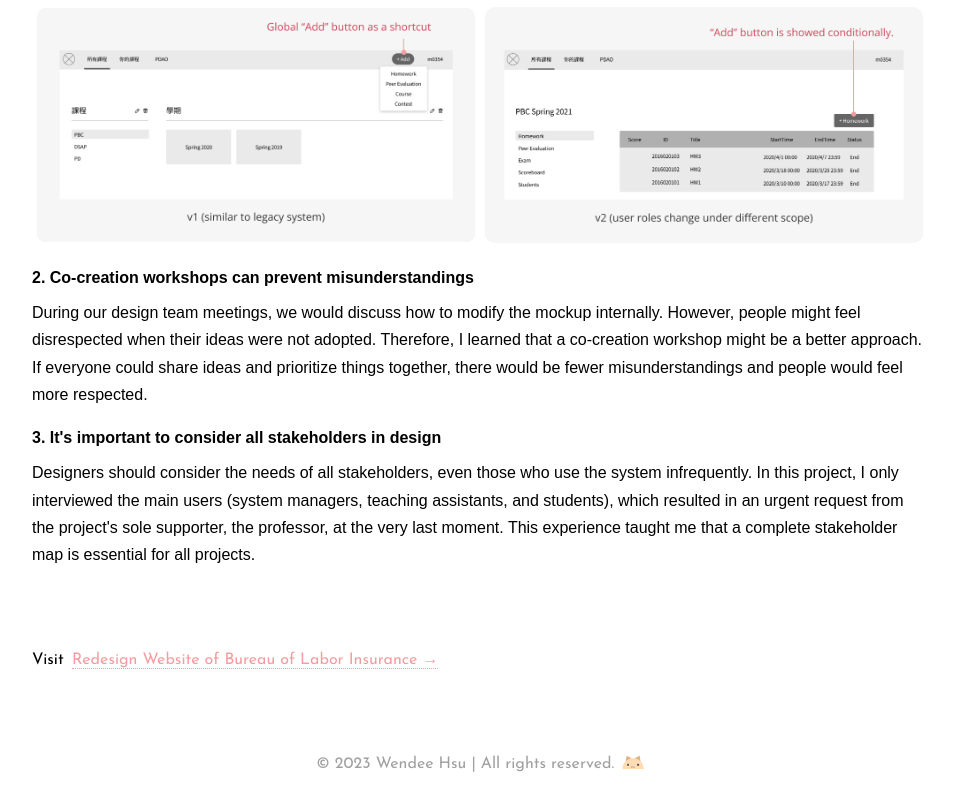
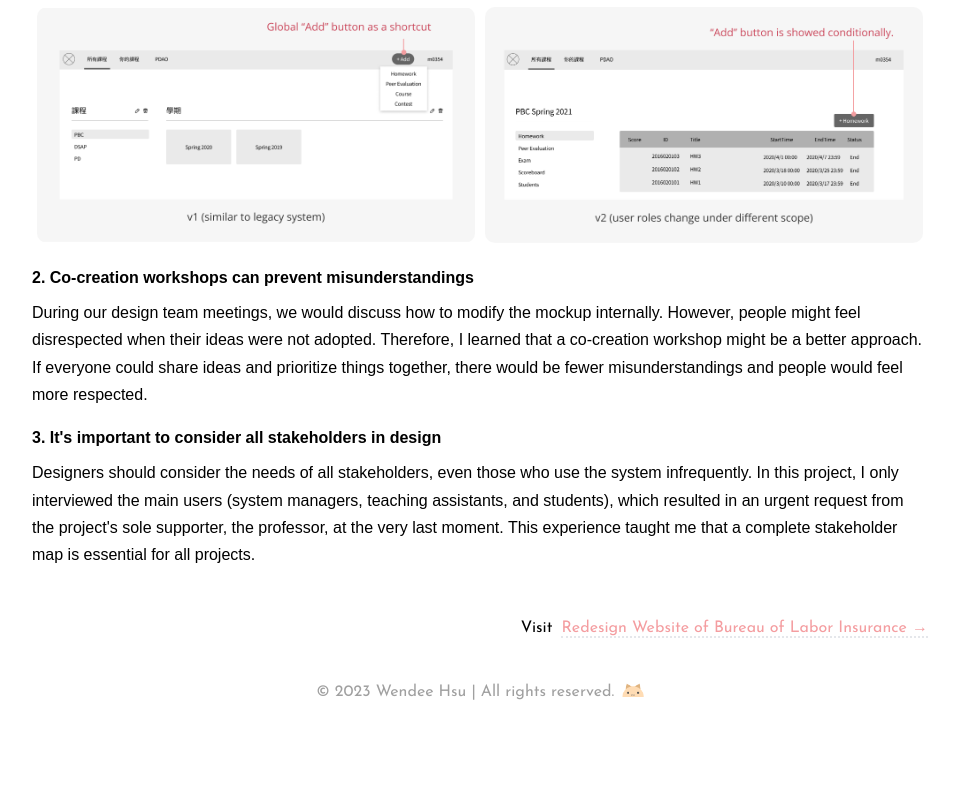
Before and after one commit to wendeehsu/wendeehsu.github.io, a React (Create React App) app: page /#/Work/PDOGS in a window 1280 px wide. Shown: the part 6056-6856 px from the top of the page, without its empty margins (160-1119 px from the left). After the commit the page ends 6784 px from the top, so only its background shows below. Built offline with nearby package versions, Linux system fonts and the light colour scheme.

Commit message:
fix: nav link style

```diff
--- a/src/components/Navs/NavLink.js
+++ b/src/components/Navs/NavLink.js
@@ -1,25 +1,14 @@
-import React, { Component } from 'react';
+import React from 'react';
 import { Link } from "react-router-dom";
-import "../../css/Projects/shared.css";
 
-class NavLink extends Component {
-    render() {
-        const sectionStyle = {
-            maxWidth: "70%",
-            margin: "5rem auto"
-        };
-        const linkStyle = {
-            marginLeft : "0.2em",
-            borderBottom: "1px dotted"
-        };
-        return (
-            <div className="row justify-content-end" style={sectionStyle}>
-                <h6>
-                    Visit <Link className="pink-text" style={linkStyle} to={this.props.pageUrl}>{this.props.project} &#8594;</Link>
-                </h6>
-            </div>
-        )
-    }
+function NavLink({ pageUrl, project }) {
+    return (
+        <div className="text-right my-10 mx-[15%]">
+            <h6>
+                Visit <Link className="pink-text ml-1 border-b-2 border-dotted" to={pageUrl}>{project} &#8594;</Link>
+            </h6>
+        </div>
+    )
 }
 
 export default NavLink;
--- a/tailwind.config.js
+++ b/tailwind.config.js
@@ -10,6 +10,9 @@ module.exports = {
       'contain': 'contain',
       'normal': '100%',
       'lg': '110%',
+    },
+    maxWidth: {
+      'content': '70%',
     },
     extend: {
       fontFamily: {
```
Also changed, not shown: src/components/Navs/Footer.js (indentation only).
